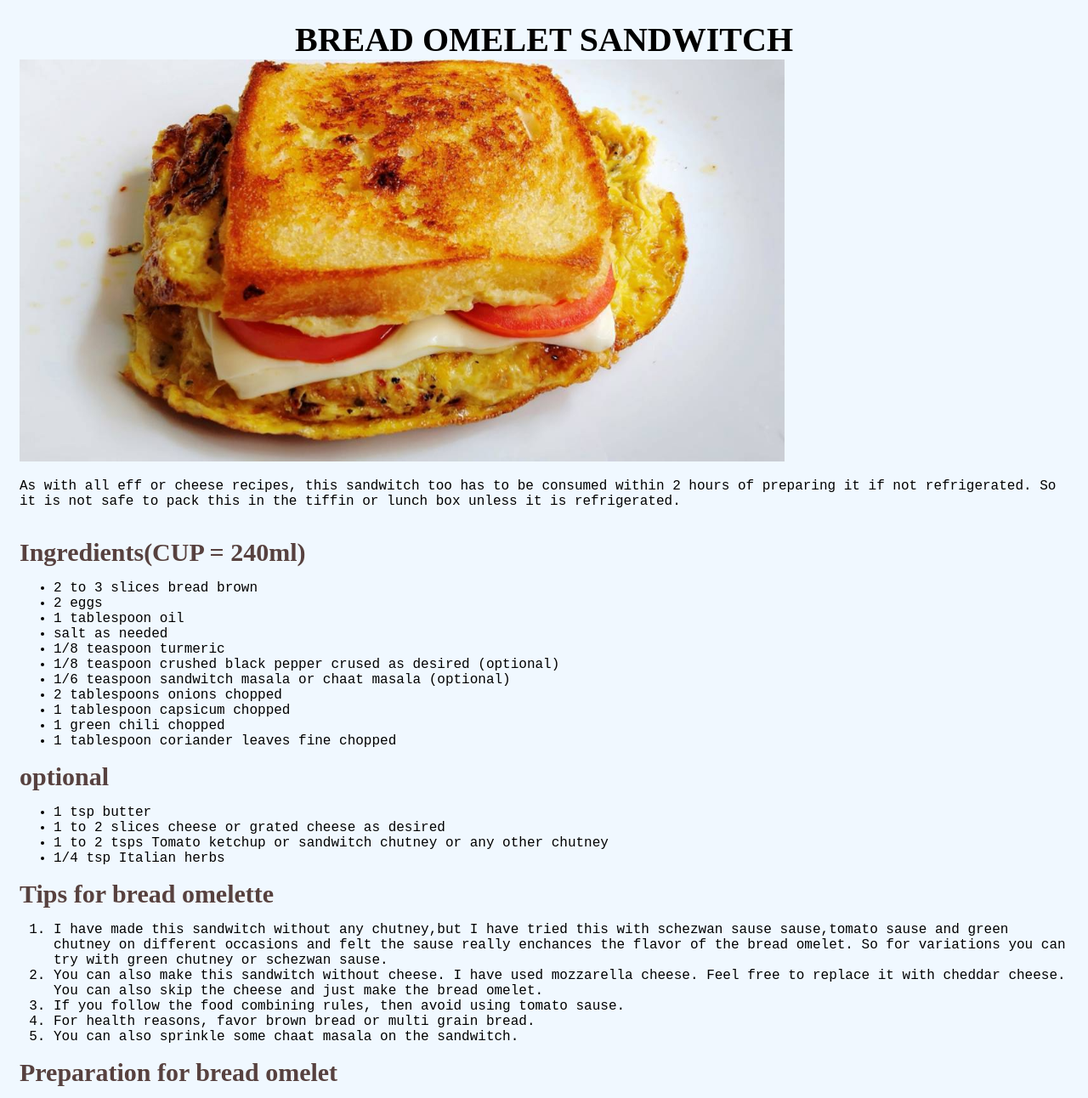
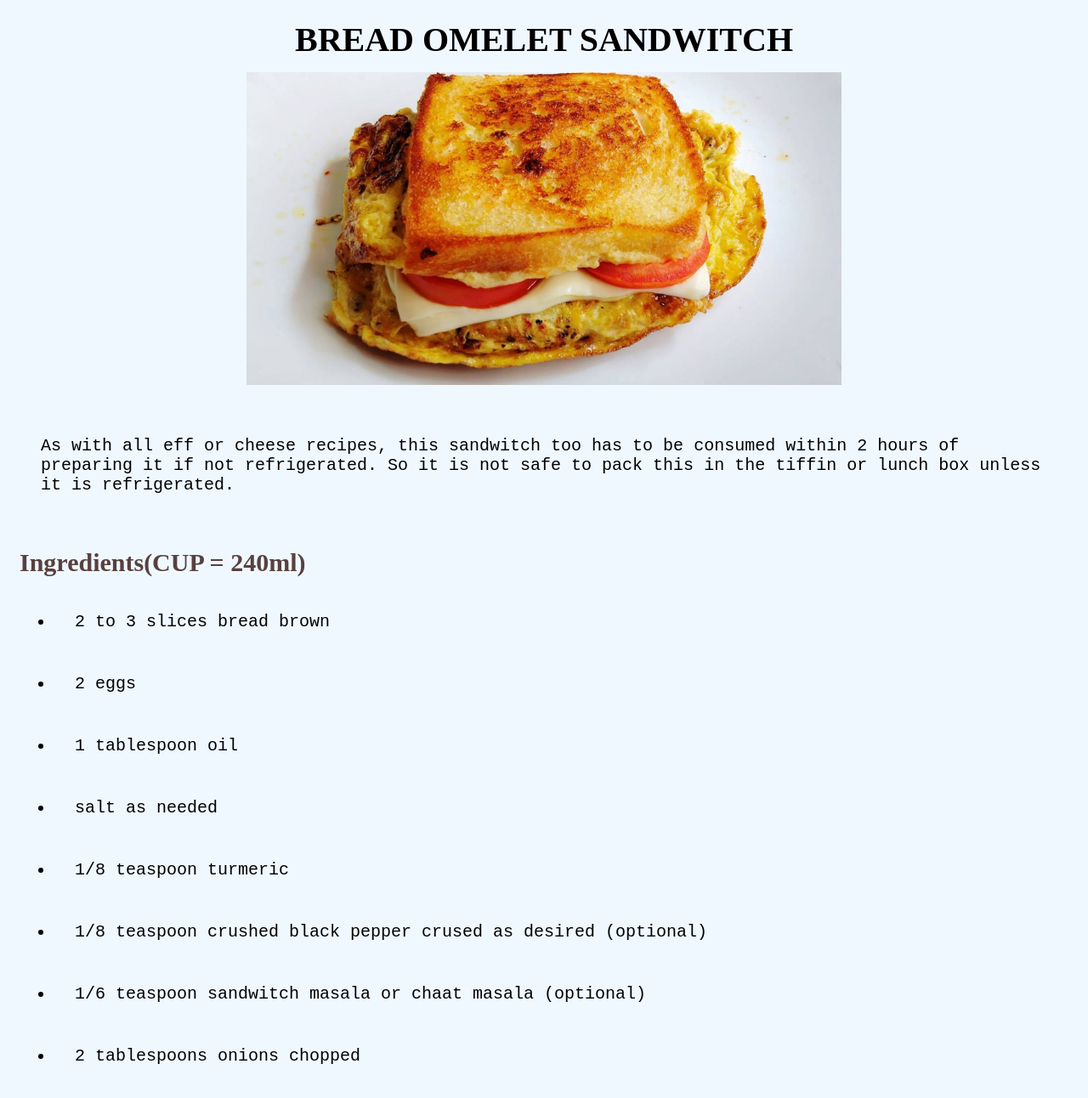
Before and after one commit to Shrimpthegodfather/Project-Recipes, a plain HTML site: page recipes/Bread_omelette_sandwitch.html in a window 1280 px wide. Shown: the top 1292 px of the page at 85% size. Drawn offline with Linux system fonts and the light colour scheme.

Commit message:
HTML and CSS optimization

```diff
--- a/recipes/Bread_omelette_sandwitch.css
+++ b/recipes/Bread_omelette_sandwitch.css
@@ -4,23 +4,29 @@ body {
 }
 
 img {
-    width: 900px;
+    width: 700px;
     height: auto;
-    text-align: center;
+    display: block;
+    margin: 0 auto;
+    padding: 15px;
+
 }
 
 p, li {
     font-family: 'Courier New', Courier, monospace;
+    padding: 25px;
+    font-size: 20px;
 }
 
 .main-heading, div{
+    color: black;
     font-family: 'Times New Roman', Times, serif;
     font-size: 40px;
     font-weight: 800;
     text-align: center;
 }
 
-#class {
+div {
     text-align: left;
     color: rgb(87, 65, 63);
     font-size: 30px;
--- a/recipes/Bread_omelette_sandwitch.html
+++ b/recipes/Bread_omelette_sandwitch.html
@@ -15,7 +15,7 @@
         it is refrigerated.
     </p><br>
 
-    <div id="class">Ingredients(CUP = 240ml)</div>
+    <div>Ingredients(CUP = 240ml)</div>
     <ul>
         <li>2 to 3 slices bread brown</li>
         <li>2 eggs</li>
@@ -29,7 +29,7 @@
         <li>1 green chili chopped</li>
         <li>1 tablespoon coriander leaves fine chopped</li>
     </ul>
-    <div id="class">optional</div>
+    <div>optional</div>
     <ul>
         <li>1 tsp butter</li>
         <li>1 to 2 slices cheese or grated cheese as desired</li>
@@ -37,7 +37,7 @@
         <li>1/4 tsp Italian herbs</li>
     </ul>
 
-    <div id="class">Tips for bread omelette</div>
+    <div>Tips for bread omelette</div>
     <ol>
         <li>
             I have made this sandwitch without any chutney,but I have tried this with schezwan sause
@@ -53,13 +53,13 @@
         <li>You can also sprinkle some chaat masala on the sandwitch.</li>
     </ol>
 
-    <div id="class">Preparation for bread omelet</div>
+    <div>Preparation for bread omelet</div>
     <ol>
         <li>Beat the eggs in a bowl until frothy.</li>
         <li>Add chopped onions,chilies,bell peppers, salt and coriander leaves.</li>
         <li>Beat well until the veggies are incorporated.</li>
     </ol>
-    <div id="class">How to make omelette sandwitch</div>
+    <div>How to make omelette sandwitch</div>
     <ol>
         <li>Heat the pan with oil on a medium flame. When the pan turns hot, pour the beaten eggs. When the mixture begins to firm up square to a square.</li>
         <li>Flip it and fry on a medium heat until the egg is cooked completely. Sprinkle black pepper and Italian herbs(optional).</li>
--- a/recipes/Odisha_Style_Chilli_Fish.css
+++ b/recipes/Odisha_Style_Chilli_Fish.css
@@ -15,3 +15,8 @@ img {
 h1 {
     text-align: center;
 }
+
+h2, li {
+    padding: 20px;
+    font-size: 25px;
+}
```
Also changed, not shown: recipes/Soya_gravy.html (deleted).
